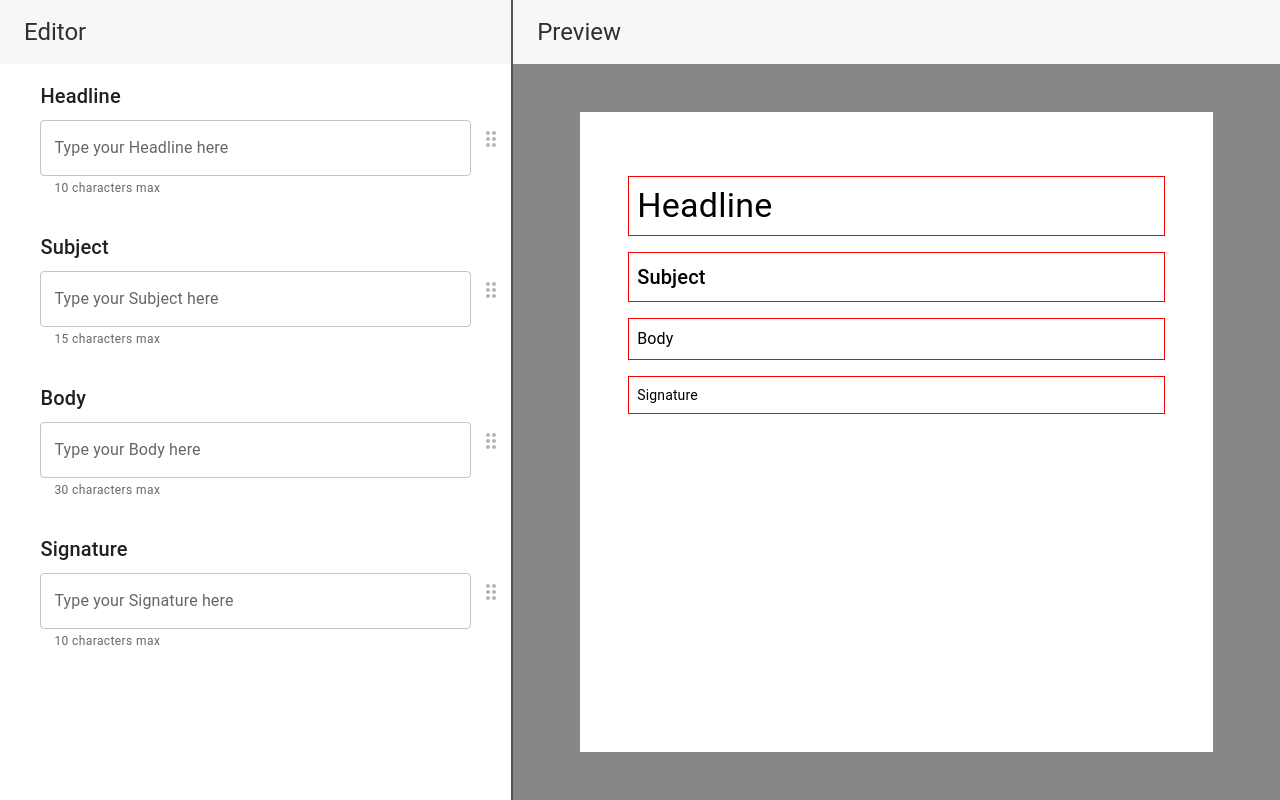
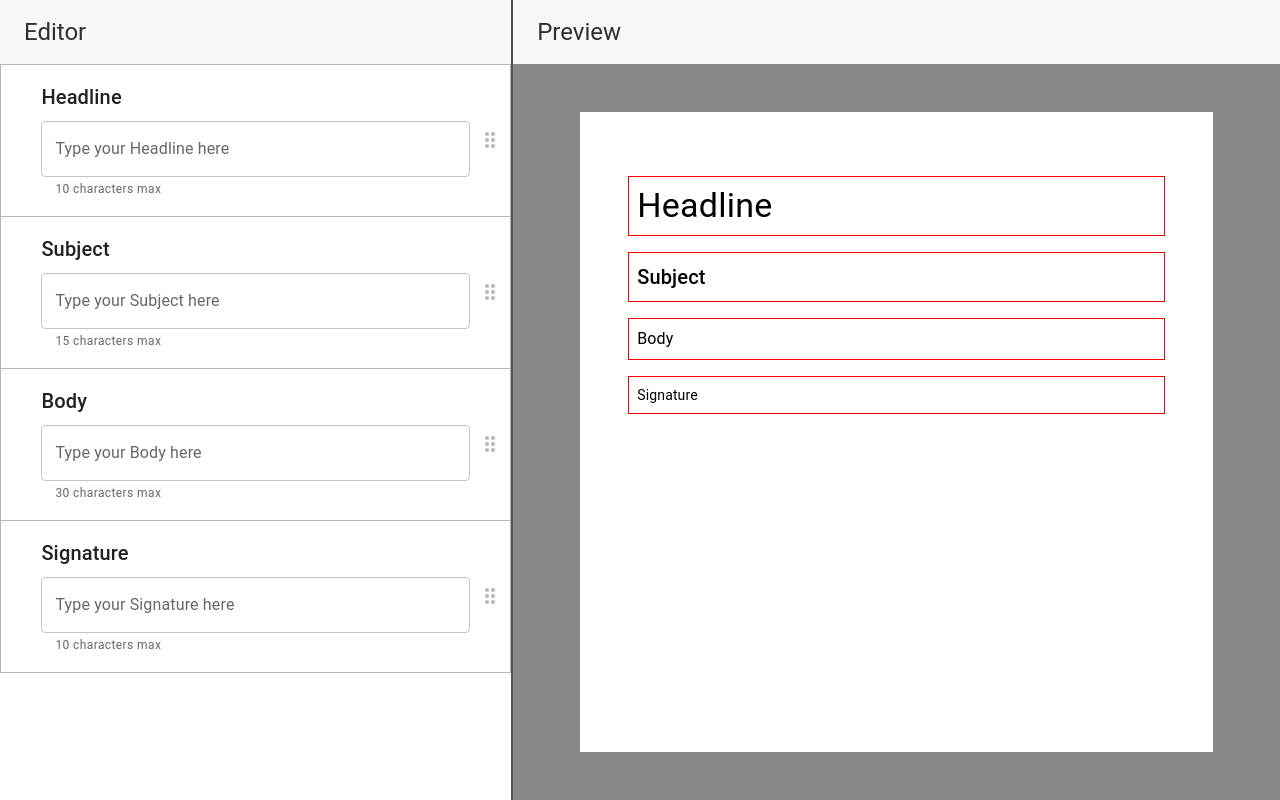
Before and after one commit to MilneS/emails, a React (Create React App) app: page / in a window 1280 px wide. Built offline with nearby package versions, Linux system fonts and the light colour scheme.

Commit message:
drop slots border + clnp

```diff
--- a/src/components/editor/components/EditableItem.tsx
+++ b/src/components/editor/components/EditableItem.tsx
@@ -4,15 +4,16 @@ import { useSortable } from "@dnd-kit/sortable";
 import { CSS } from "@dnd-kit/utilities";
 
 const EditableItem = (props: any) => {
+  const { itemId, isGrabbed, item } = props;
   const { attributes, listeners, setNodeRef, transform, transition } =
-    useSortable({ id: props.id });
+    useSortable({ id: itemId });
   const cardStyle = {
     display: "flex",
     flexDirection: "row",
     alignItems: "center",
     position: "relative",
-    border: props.isGrabbed ? "1px solid #b5b5b5" : "0px",
-    zIndex: props.isGrabbed ? "6" : "5",
+    border: isGrabbed ? "1px solid #b5b5b5" : "0px",
+    zIndex: isGrabbed ? "6" : "5",
   };
   const style = { transform: CSS.Transform.toString(transform), transition };
 
@@ -29,13 +30,13 @@ const EditableItem = (props: any) => {
       <CardContent sx={{ width: "100%", px: 0 }}>
         {/* @ts-ignore */}
         <Typography variant="h6" pb={1}>
-          {props.item.name}
+          {item.name}
         </Typography>
         <TextField
           // error
           helperText={`${props.item.maxChar} characters max`}
           id="outlined-basic"
-          label={`Type your ${props.item.name} here`}
+          label={`Type your ${item.name} here`}
           fullWidth
           sx={{ backgroundColor: "#ffffff" }}
         />
--- a/src/components/editor/index.tsx
+++ b/src/components/editor/index.tsx
@@ -46,14 +46,23 @@ export default function Editor() {
         onDragStart={handleDragStart}
       >
         <SortableContext items={items} strategy={verticalListSortingStrategy}>
-          {items.map((id) => {
+          {items.map((id, i) => {
             const item = firstTemplate.comps.find((itm) => itm.id === id);
             return (
-              <Box key={id}>
+              <Box
+                key={id}
+                sx={{
+                  border: "1px solid #b5b5b5",
+                  borderBottom:
+                    i === firstTemplate.comps.length - 1
+                      ? "1px solid #b5b5b5"
+                      : "0px",
+                }}
+              >
                 {item && (
                   <EditableItem
                     key={id}
-                    id={id}
+                    itemId={id}
                     item={item}
                     isGrabbed={id === draggedItemId}
                   />
```
